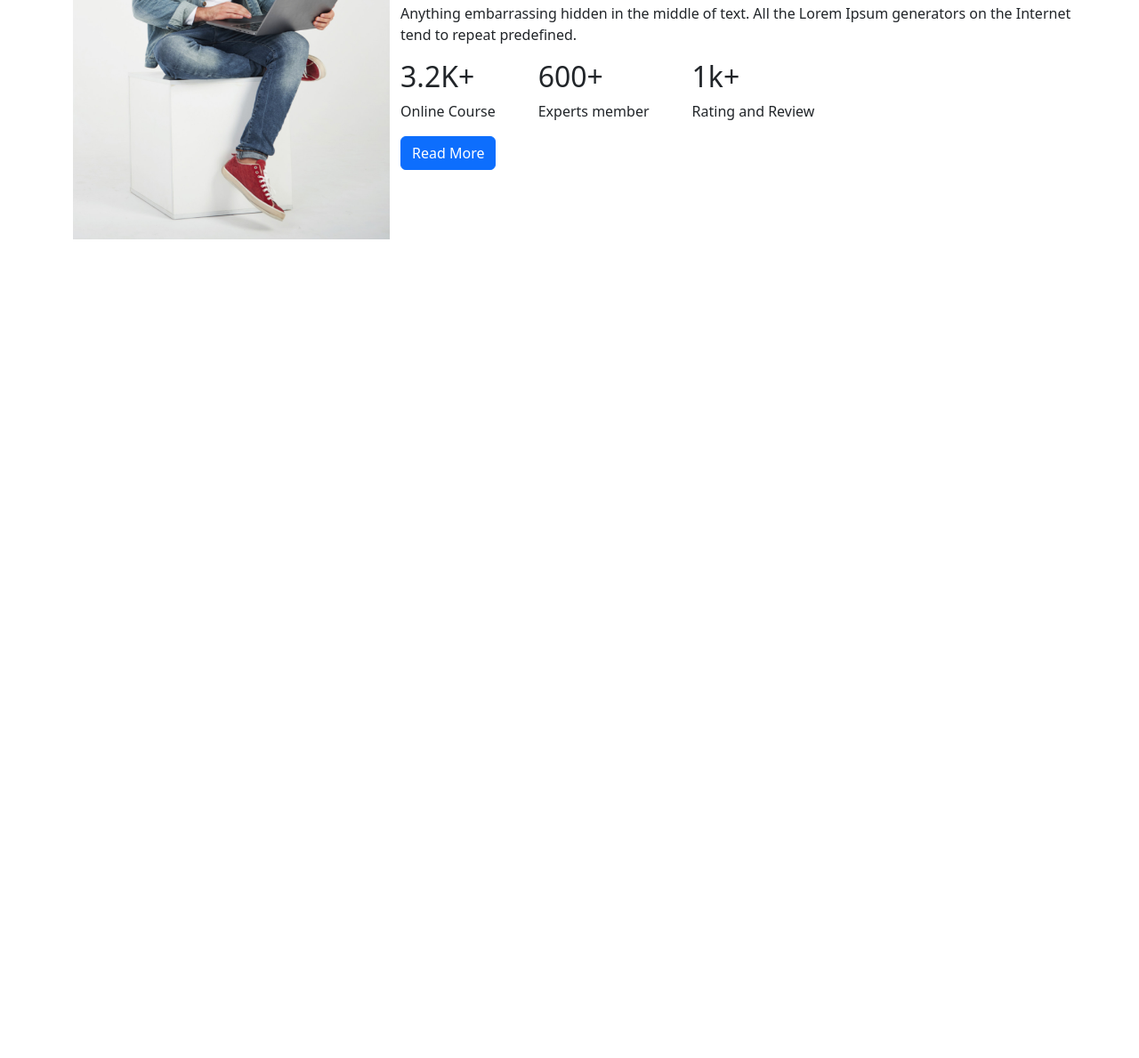
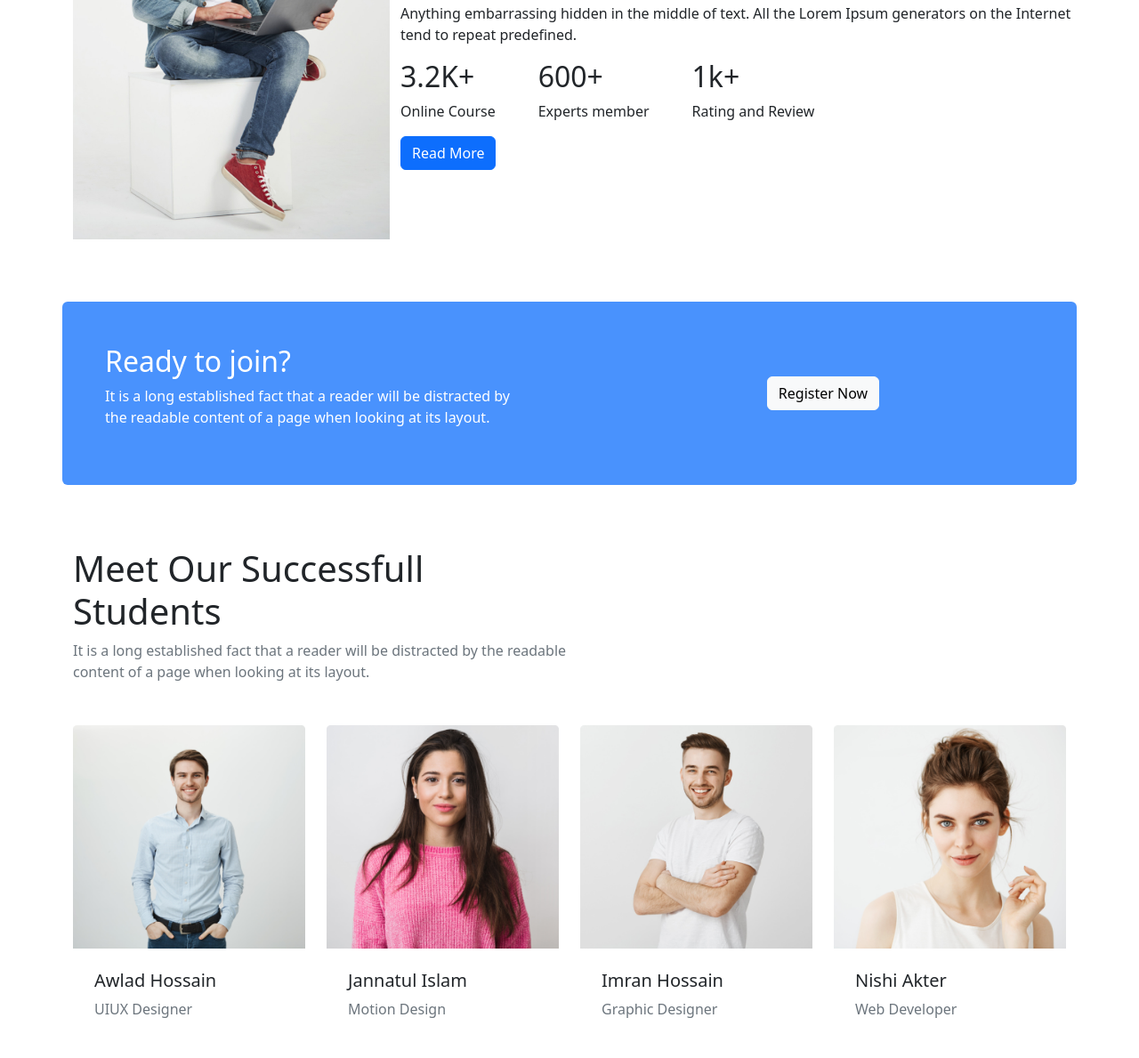
Before and after one commit to erfanuddin1/Erfan-Tech, a plain HTML site: page index.html in a window 1280 px wide. Shown: the part 2017-3206 px from the top of the page at 89% size. Before the commit the page ends 2334 px from the top, so only its background shows below. Drawn offline with nearby package versions, Linux system fonts and the light colour scheme.

Commit message:
third commit

```diff
--- a/index.html
+++ b/index.html
@@ -256,6 +256,89 @@
         </div>
     </section>
     <!-- Explore-section-end-here -->
+    <!-- Register-section-star-here -->
+    <section id="ready-section">
+        <div class="container">
+            <div class="row gx-4 bg-primary bg-opacity-75 rounded-2 align-items-center justify-content-between">
+                <div class="col-md-6 text-white py-md-5 py-4 px-md-5 px-4 text-md-start text-center">
+                    <h2>Ready to join?</h2>
+                    <p>It is a long established fact that a reader will be distracted by the readable content of a page
+                        when looking at its layout.</p>
+                </div>
+                <div class="col-md-6 pb-md-0 pb-4">
+                    <!-- Button trigger modal -->
+                    <button type="button" class="btn btn-light d-block mx-auto" data-bs-toggle="modal"
+                        data-bs-target="#exampleModal">
+                        Register Now
+                    </button>
+
+                    <!-- Modal -->
+                    <div class="modal fade" id="exampleModal" tabindex="-1" aria-labelledby="exampleModalLabel"
+                        aria-hidden="true">
+                        <div class="modal-dialog">
+                            <div class="modal-content">
+                                <div class="modal-header">
+                                    <h5 class="modal-title" id="exampleModalLabel">Register Now</h5>
+                                    <button type="button" class="btn-close" data-bs-dismiss="modal"
+                                        aria-label="Close"></button>
+                                </div>
+                                <div class="modal-body">
+                                    This is where you’ll find all you need to know about eligibility, preparing for
+                                    tests and getting ready for your career as a programmer.
+                                </div>
+                                <div class="modal-footer">
+                                    <button type="button" class="btn btn-secondary"
+                                        data-bs-dismiss="modal">Close</button>
+                                </div>
+                            </div>
+                        </div>
+                    </div>
+                </div>
+            </div>
+        </div>
+    </section>
+    <!-- Register-section-end-here -->
+    <!-- students-section-start-here -->
+    <section id="student-section">
+        <div class="container">
+            <div class="student-text mb-5">
+                <h1>Meet Our Successfull Students</h1>
+                <p class="text-muted">It is a long established fact that a reader will be distracted by the readable
+                    content of a page when looking at its layout.</p>
+            </div>
+            <div class="row">
+                <div class="col-md-3 col-sm-6 pb-sm-0 pb-4">
+                    <img class=" d-block w-100 img-fluid" src="images/student/student-1.png" alt="">
+                    <div class="p-4">
+                        <h5>Awlad Hossain</h5>
+                        <p class="text-muted">UIUX Designer</p>
+                    </div>
+                </div>
+                <div class="col-md-3 col-sm-6 pb-sm-0 pb-4">
+                    <img class=" d-block w-100 img-fluid" src="images/student/student-2.png" alt="">
+                    <div class="p-4">
+                        <h5>Jannatul Islam</h5>
+                        <p class="text-muted">Motion Design</p>
+                    </div>
+                </div>
+                <div class="col-md-3 col-sm-6 pb-sm-0 pb-4">
+                    <img class=" d-block w-100 img-fluid" src="images/student/student-3.png" alt="">
+                    <div class="p-4">
+                        <h5>Imran Hossain</h5>
+                        <p class="text-muted">Graphic Designer</p>
+                    </div>
+                </div>
+                <div class="col-md-3 col-sm-6">
+                    <img class=" d-block w-100 img-fluid" src="images/student/student-4.png" alt="">
+                    <div class="p-4">
+                        <h5>Nishi Akter</h5>
+                        <p class="text-muted">Web Developer</p>
+                    </div>
+                </div>
+            </div>
+        </div>
+    </section>
+    <!-- students-section-end-here -->
 
     <!---------- Javascript Cdn ------------->
     <script src="https://cdn.jsdelivr.net/npm/bootstrap@5.2.0/dist/js/bootstrap.bundle.min.js"
--- a/style.css
+++ b/style.css
@@ -31,18 +31,18 @@
 
 /* style-for-course-ends-here */
 /* style-for-ready-section-start-here */
-/* #ready-section {
+#ready-section {
     margin: 70px 0;
-} */
+}
 
 /* style-for-ready-section-start-here */
-/* #student-section {
+#student-section {
     margin-bottom: 60px;
-} */
+}
 
-/* .student-text {
+.student-text {
     width: 50%;
-} */
+}
 
 /* style-for-review-section-start-here */
 /* #review-section {
```
